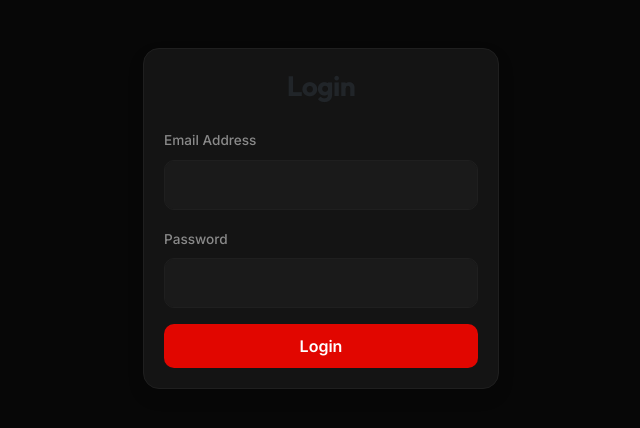
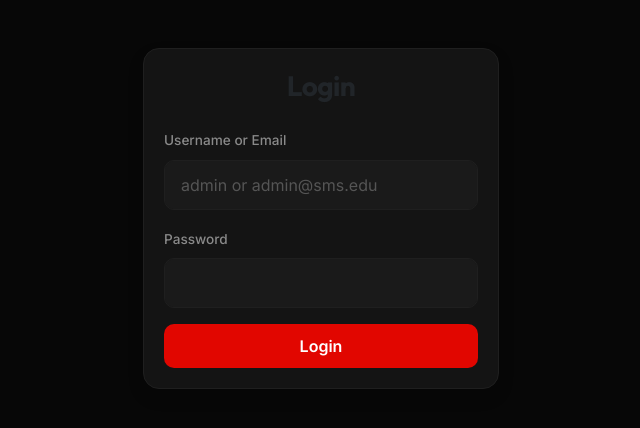
Before and after one commit to shivam2931120/sms_react, a Flask app: page /login in a window 1280 px wide. Shown: the part 81-509 px from the top of the page, without its empty margins (319-959 px from the left). Run offline with Flask 3, Linux system fonts and the light colour scheme.

Commit message:
Fix login: text input, proper or_ import, error handling

```diff
--- a/app/routes/auth.py
+++ b/app/routes/auth.py
@@ -2,6 +2,7 @@ from flask import Blueprint, render_template, redirect, url_for, flash, request
 from flask_login import login_user, logout_user, login_required, current_user
 from app.models import User
 from app import db
+from sqlalchemy import or_
 
 auth = Blueprint('auth', __name__)
 
@@ -17,29 +18,33 @@ def login():
         return redirect(url_for('main.index'))
 
     if request.method == 'POST':
-        login_input = request.form.get('email')  # Can be email OR username
-        password = request.form.get('password')
+        login_input = request.form.get('email', '').strip()
+        password = request.form.get('password', '')
 
-        # Allow login with email OR username
-        user = User.query.filter(
-            (User.email == login_input) | (User.username == login_input)
-        ).first()
+        try:
+            # Allow login with email OR username
+            user = User.query.filter(
+                or_(User.email == login_input, User.username == login_input)
+            ).first()
 
-        if user and user.check_password(password):
-            login_user(user)
-            flash('Login successful!', 'success')
+            if user and user.check_password(password):
+                login_user(user)
+                flash('Login successful!', 'success')
 
-            # Redirect based on role
-            if user.role == 'admin':
-                return redirect(url_for('admin.dashboard'))
-            elif user.role == 'teacher':
-                return redirect(url_for('teacher.dashboard'))
-            elif user.role == 'student':
-                return redirect(url_for('student.dashboard'))
+                # Redirect based on role
+                if user.role == 'admin':
+                    return redirect(url_for('admin.dashboard'))
+                elif user.role == 'teacher':
+                    return redirect(url_for('teacher.dashboard'))
+                elif user.role == 'student':
+                    return redirect(url_for('student.dashboard'))
 
-            return redirect(url_for('main.index'))
-        else:
-            flash('Login failed. Please check username/email and password.', 'danger')
+                return redirect(url_for('main.index'))
+            else:
+                flash('Login failed. Please check username/email and password.', 'danger')
+        except Exception as e:
+            flash(f'Database error. Please try again.', 'danger')
+            print(f"Login error: {e}")
 
     return render_template('auth/login.html')
 
--- a/app/templates/auth/login.html
+++ b/app/templates/auth/login.html
@@ -8,8 +8,9 @@
                 <h3 class="text-center mb-4">Login</h3>
                 <form method="POST" action="">
                     <div class="mb-3">
-                        <label for="email" class="form-label">Email Address</label>
-                        <input type="email" class="form-control" id="email" name="email" required>
+                        <label for="email" class="form-label">Username or Email</label>
+                        <input type="text" class="form-control" id="email" name="email"
+                            placeholder="admin or admin@sms.edu" required>
                     </div>
                     <div class="mb-3">
                         <label for="password" class="form-label">Password</label>
```
